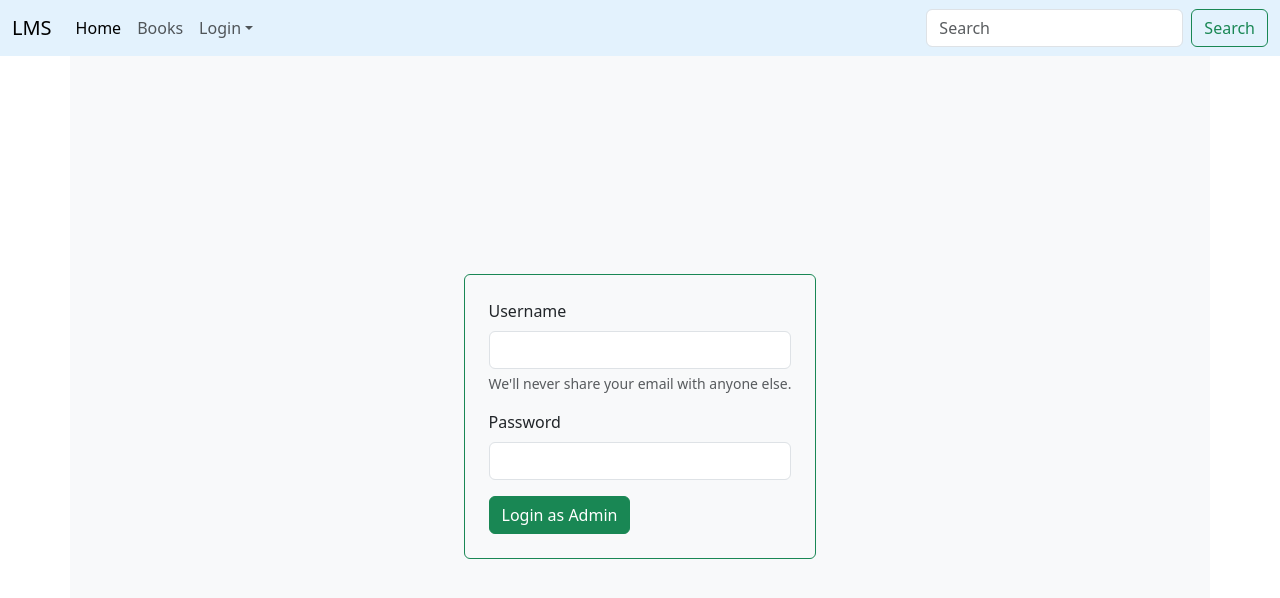
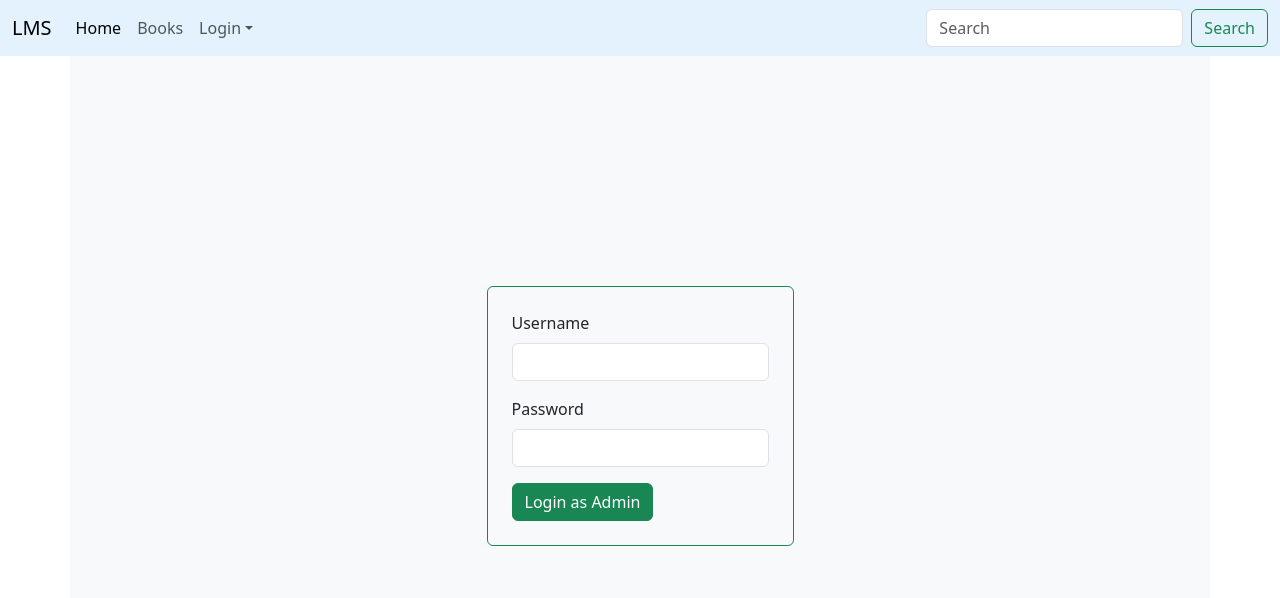
Before and after one commit to ItsAnkitPandey/Library_management_system, a React (Vite) app in the folder frontend/: page /adminLogin in a window 1280 px wide. Shown: the top 598 px of the page. Built offline with nearby package versions, Linux system fonts and the light colour scheme.

Commit message:
removed unneccesary div

```diff
--- a/frontend/src/pages/admin/AdminLogin.jsx
+++ b/frontend/src/pages/admin/AdminLogin.jsx
@@ -65,7 +65,6 @@
           <div className="mb-3">
             <label htmlFor="exampleInputEmail1" className="form-label">Username</label>
             <input type="text" className="form-control" id="exampleInputEmail1" aria-describedby="emailHelp" name="username" value={username} onChange={handleUsernameChange} required />
-            <div id="emailHelp" className="form-text">We'll never share your email with anyone else.</div>
           </div>
           <div className="mb-3">
             <label htmlFor="exampleInputPassword1" className="form-label">Password</label>
```
